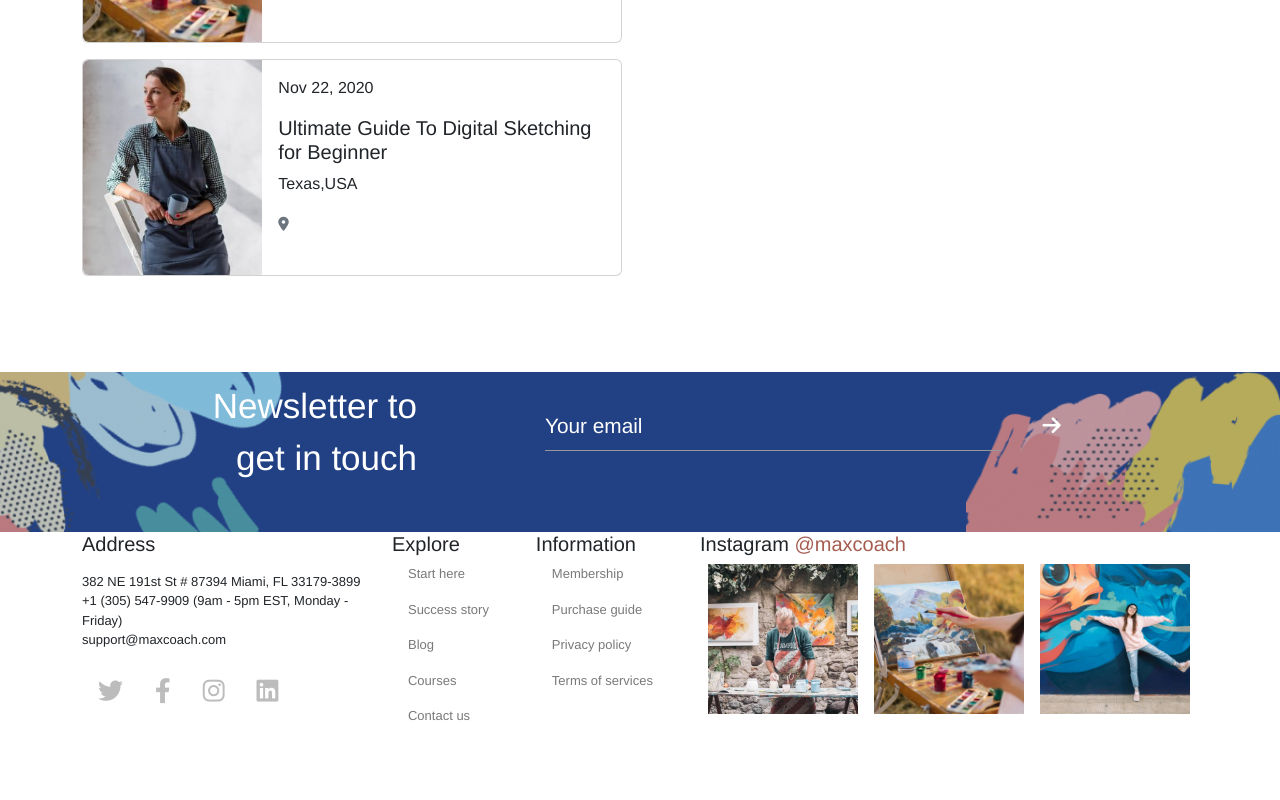
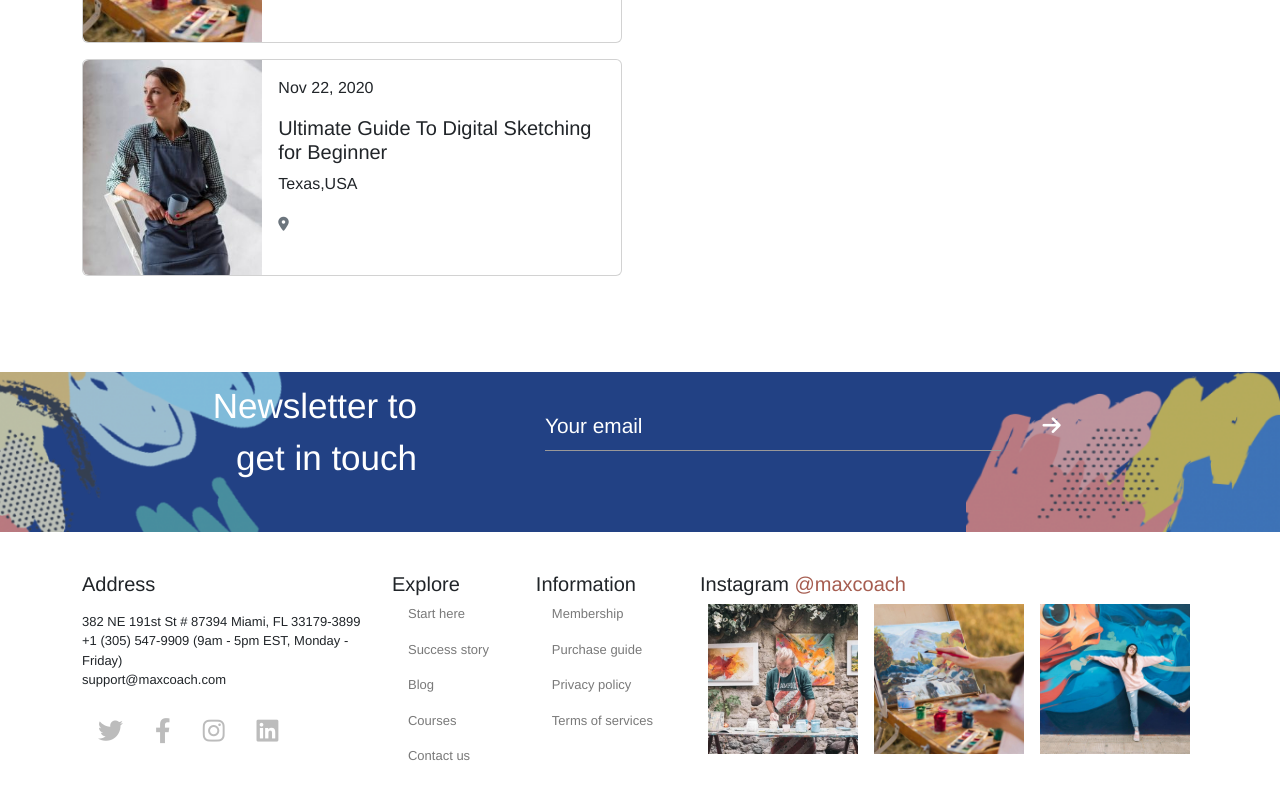
Before and after one commit to GiulsV/proj-html-vuejs, a Vue app: page / in a window 1280 px wide. Shown: the part 5861-6661 px from the top of the page. Before the commit the page ends 6595 px from the top, so only its background shows below. Built offline with nearby package versions, Linux system fonts and the light colour scheme.

Commit message:
Aggiunto padding

```diff
--- a/src/components/FooterComp.vue
+++ b/src/components/FooterComp.vue
@@ -1,7 +1,7 @@
 <template>
   <!-- Footer dinamico-->
   <footer>
-    <div class="container d-flex justify-content-between text-dark" id="ms_container">
+    <div class="container d-flex justify-content-between text-dark ms_padding" id="ms_container">
     <!-- sezione indirizzo -->
     <section id="address" class="d-flex flex-wrap">
       <h5>Address</h5>
```
